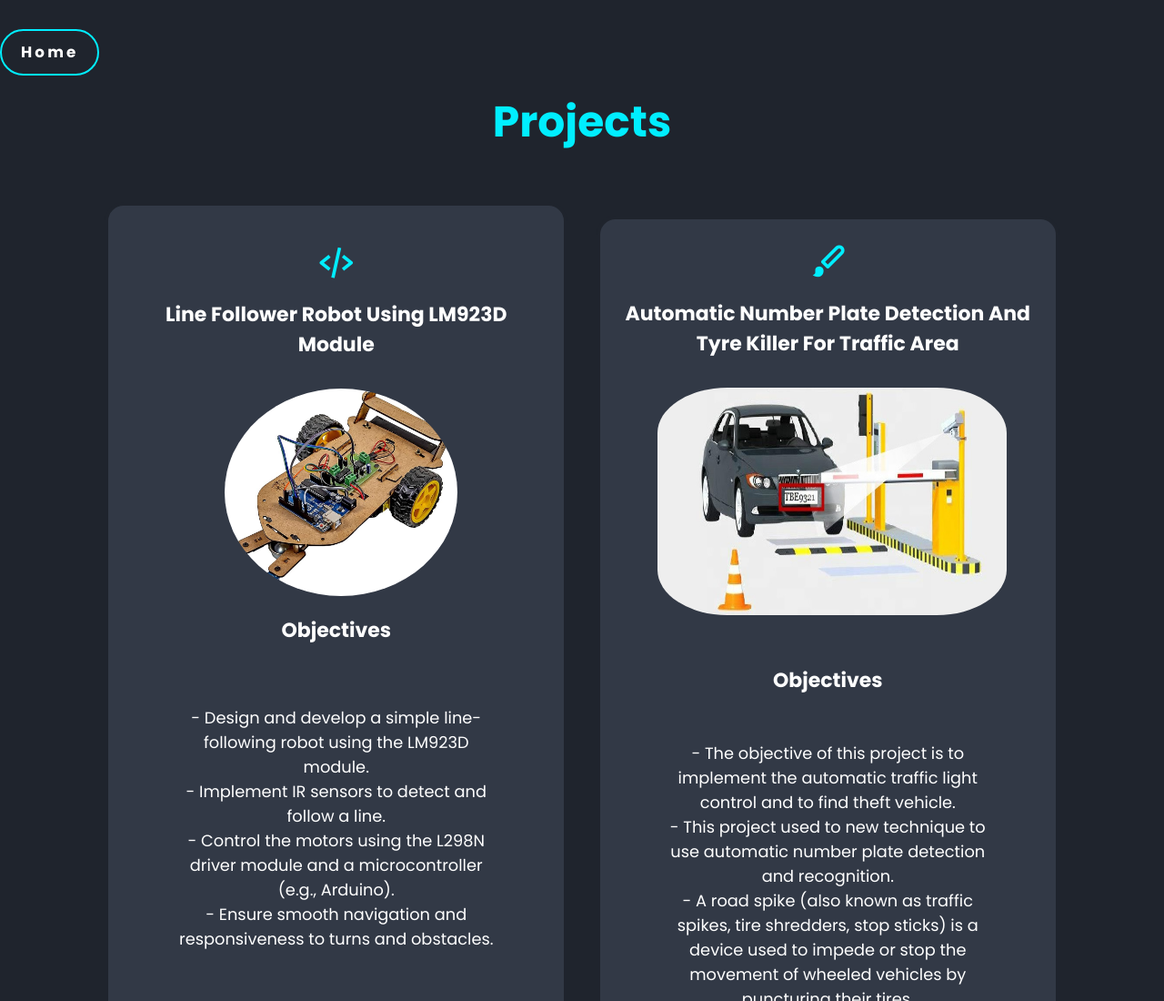
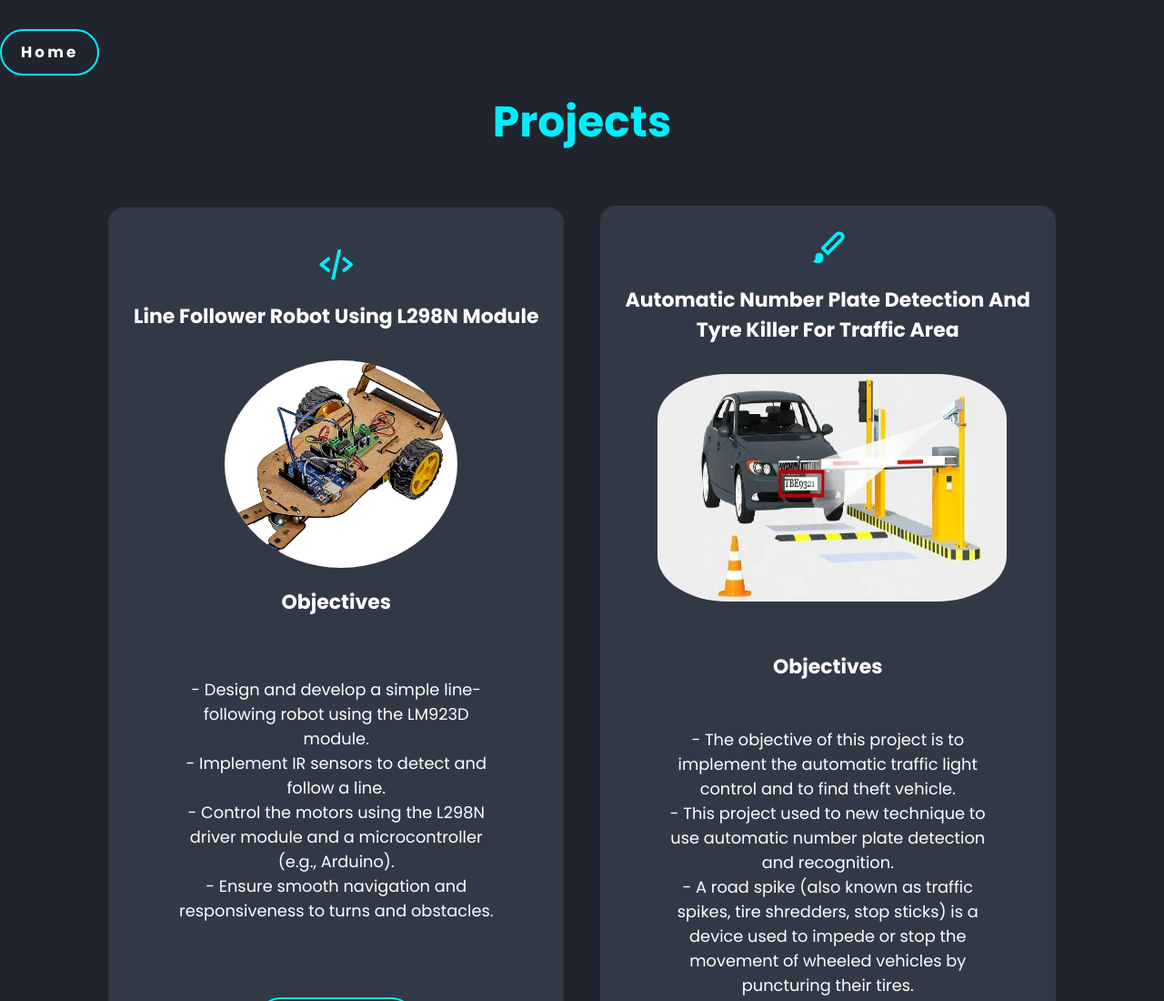
Before and after one commit to MYNAVATHI-S/Portfolio, a plain HTML site: page project.html in a window 1280 px wide. Shown: the top 1100 px of the page at 91% size. Drawn offline with nearby package versions, Linux system fonts and the light colour scheme.

Commit message:
Update project.html

```diff
--- a/project.html
+++ b/project.html
@@ -20,7 +20,7 @@
         <div class="services-container">
             <div class="services-box">
                 <br>        <i class='bx bx-code-alt fa-2xl' ></i><br><br>
-                <h3>Line Follower Robot Using LM923D Module</h3><br><br>
+                <h3>Line Follower Robot Using L298N Module</h3><br><br>
 
                 <div class="about-img">
                     <img src="./assets/images/project 1.jpg" alt="">
```
